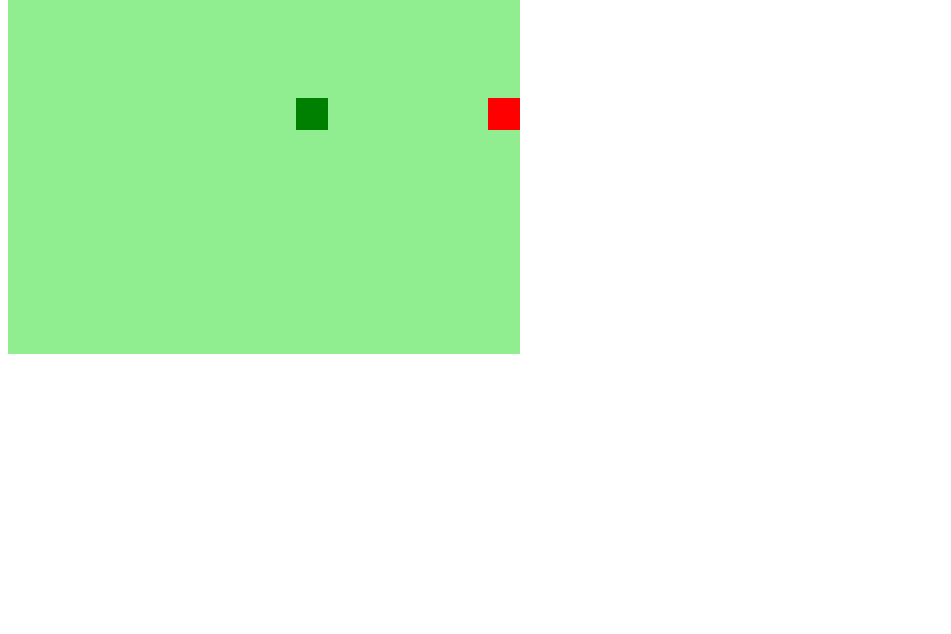
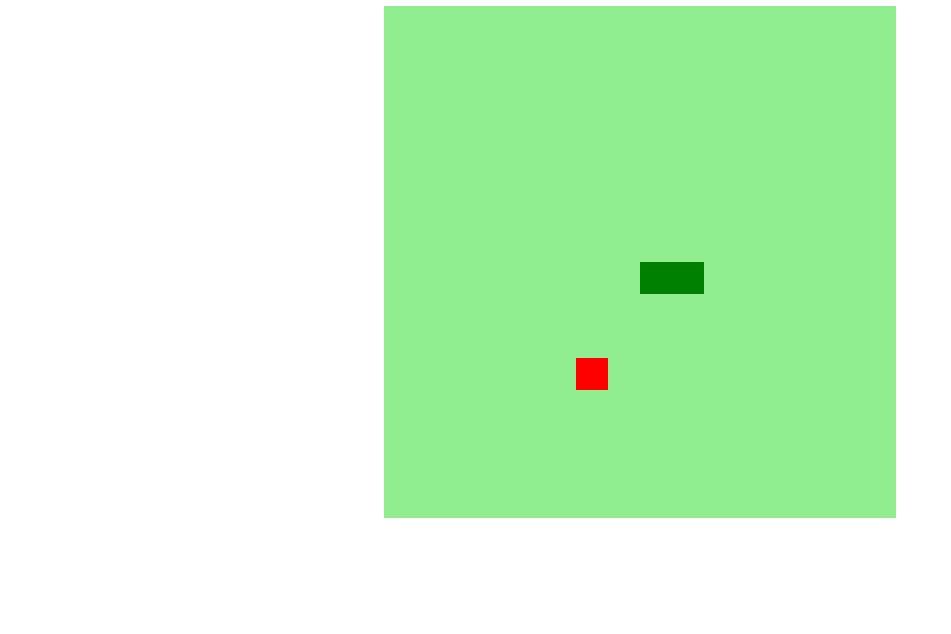
Before and after one commit to CimarSantos/Snake, a plain HTML site: page index.html in a window 1280 px wide. Shown: the part 166-800 px from the top of the page, without its empty margins (0-951 px from the left). Drawn offline with Linux system fonts and the light colour scheme.

Commit message:
Finalização do Jogo e ajustes finais de estilo

```diff
--- a/index.html
+++ b/index.html
@@ -9,6 +9,7 @@
     <title>Snake</title>
 </head>
 <body>
+    <h1>Jogo da Snake</h1>
     <canvas id="snake" width="512" height="512"></canvas>
 </body>
 </html>
--- a/script.js
+++ b/script.js
@@ -46,6 +46,13 @@ function iniciarJogo(){
     if (snake[0].y > 15 * box && direction == "down") snake[0].y = 0;
     if (snake[0].y < 0 && direction == "up") snake[0].y = 16 * box;
 
+    for (i=1; i<snake.length; i++){
+        if(snake[0].x == snake[i].x && snake[0].y == snake[i].y){
+            clearInterval(jogo);
+            alert("Game Over");
+        }
+    }
+
     criarBG();
     criarCobrinha();
     drawnFood();
@@ -58,7 +65,12 @@ function iniciarJogo(){
     if (direction == "up") snakeY -= box;
     if (direction == "down") snakeY += box;
 
-    snake.pop();
+    if(snakeX != food.x || snakeY != food.y){
+        snake.pop();
+    } else {
+        food.x = Math.floor(Math.random() * 15 + 1) * box;
+        food.y = Math.floor(Math.random() * 15 + 1) * box;
+    }
 
     let newHead = {
         x: snakeX,
--- a/style.css
+++ b/style.css
@@ -0,0 +1,9 @@
+body{
+    height: 95vh;
+    width: 95;
+    display: flex;
+    justify-content: center;
+    align-items: center;
+    flex-direction: column;
+    color: rgb(44, 139, 44);
+}
```
